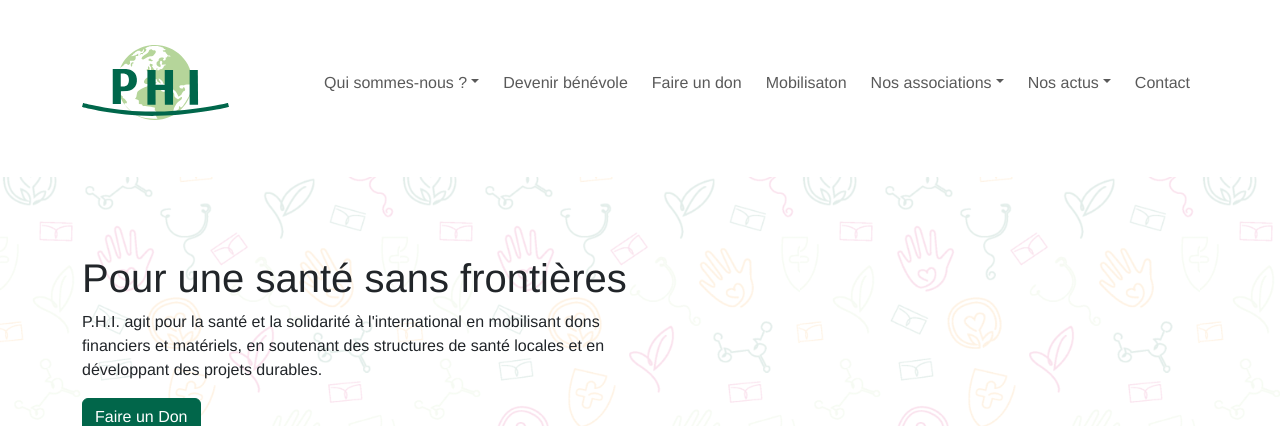
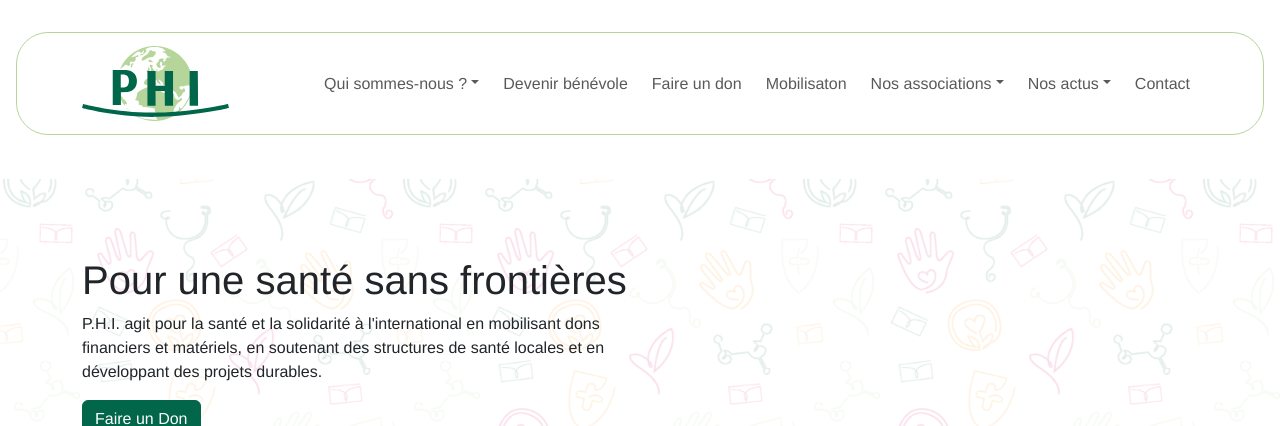
Before and after one commit to Dylanpel/phi, a PHP site: page /mon-projet/ in a window 1280 px wide. Shown: the top 426 px of the page. Run offline with PHP 8.4, Linux system fonts and the light colour scheme; grey boxes labelled with a size stand in for pictures from a placeholder-image service; data that the repository does not hold is empty; style sheets or scripts are compiled from the project's sources; some libraries are stand-ins or nearby versions; some web fonts are replaced.

Commit message:
feat: add border to navbar

```diff
--- a/assets/scss/components/_navbar.scss
+++ b/assets/scss/components/_navbar.scss
@@ -4,6 +4,7 @@
   backdrop-filter: blur(8px);
   margin: 2rem 1rem;
   border-radius: $border-radius-2xl;
+  border: 1px solid $secondary;
 
   &.scrolled {
     background-color: rgba(#fff, .4);
```
